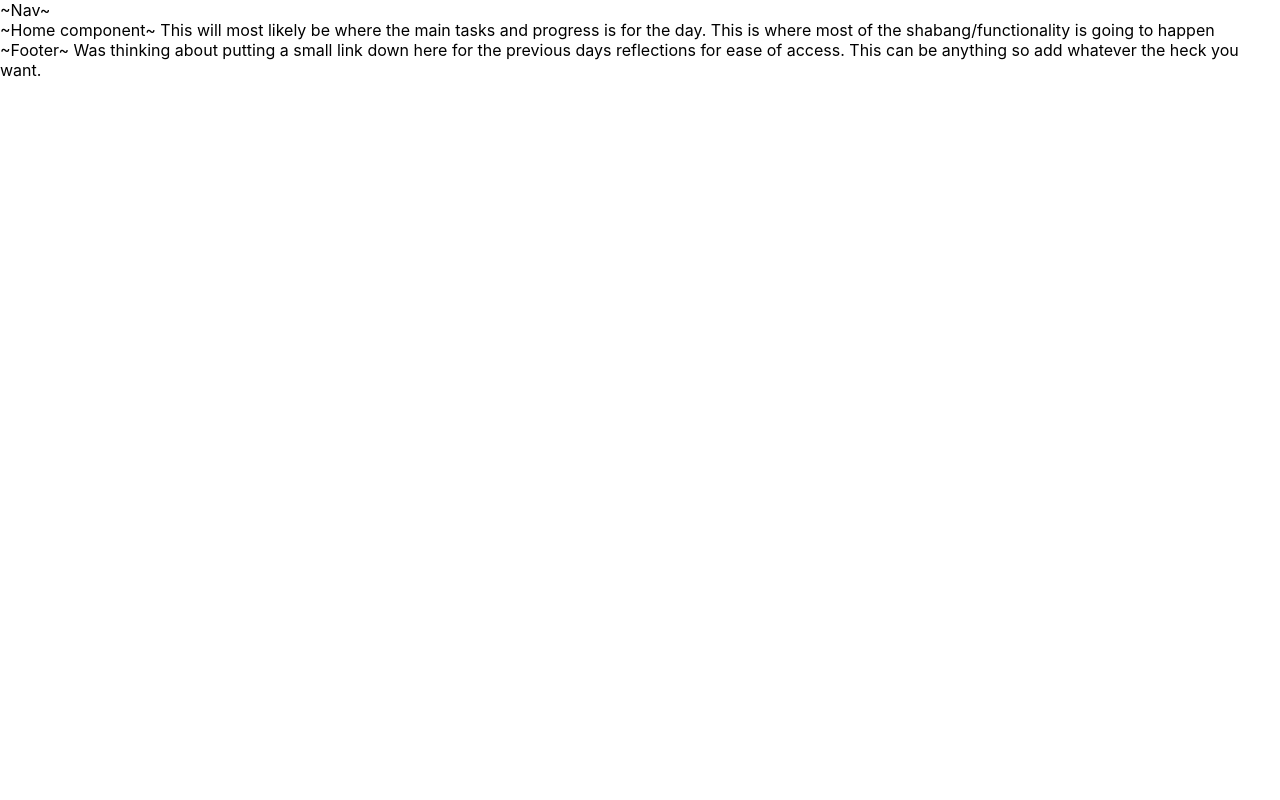
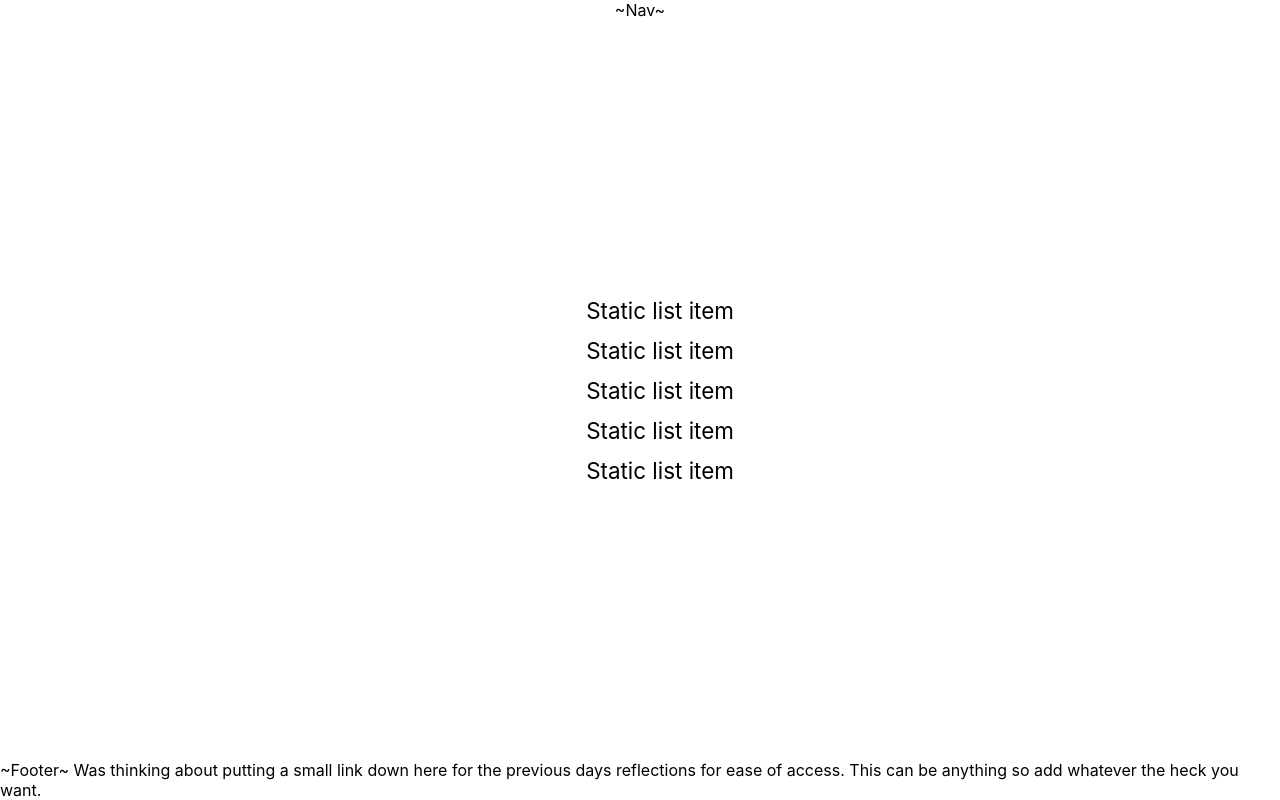
Before and after one commit to Trev-Marshall/Headspace, a React (Create React App) app: page / in a window 1280 px wide. Built offline with nearby package versions, Linux system fonts and the light colour scheme.

Commit message:
Home and app.js styling

```diff
--- a/package.json
+++ b/package.json
@@ -10,6 +10,7 @@
     "react-dom": "^17.0.2",
     "react-router-dom": "^5.2.0",
     "react-scripts": "4.0.3",
+    "styled-components": "^5.3.0",
     "web-vitals": "^1.1.2"
   },
   "scripts": {
--- a/src/App.js
+++ b/src/App.js
@@ -9,15 +9,24 @@ import {
 import NavBar from './Components/NavBar'
 import Home from './Components/Home'
 import Footer from './Components/Footer'
+import styled from 'styled-components'
 
 function App() {
   return (
-    <div className="App">
+    <Container className="App">
       <NavBar />
       <Home />
       <Footer />
-    </div>
+    </Container>
   );
 }
 
 export default App;
+
+const Container = styled.div`
+  display: flex;
+  justify-content: space-between;
+  flex-direction: column;
+  align-items: center;
+  height: 100vh;
+`
--- a/src/Components/Home.jsx
+++ b/src/Components/Home.jsx
@@ -1,11 +1,32 @@
 import React from 'react'
+import styled from 'styled-components'
 
 function Home() {
   return (
-    <div>
-      ~Home component~ This will most likely be where the main tasks and progress is for the day. This is where most of the shabang/functionality is going to happen
-    </div>
+    <Container>
+      <Ul>
+        <Li>Static list item</Li>
+        <Li>Static list item</Li>
+        <Li>Static list item</Li>
+        <Li>Static list item</Li>
+        <Li>Static list item</Li>
+      </Ul>
+    </Container>
   )
 }
 
 export default Home
+
+const Container = styled.div`
+  display: flex;
+  justify-content: center;
+  align-items: center;
+`
+const Li = styled.li`
+  margin: 13px;
+  font-size: 1.4em;
+`
+
+const Ul = styled.ul`
+  list-style-type: none;
+`
```
Also changed, not shown: 1 other file (tests, documents, lock files or other folders).
